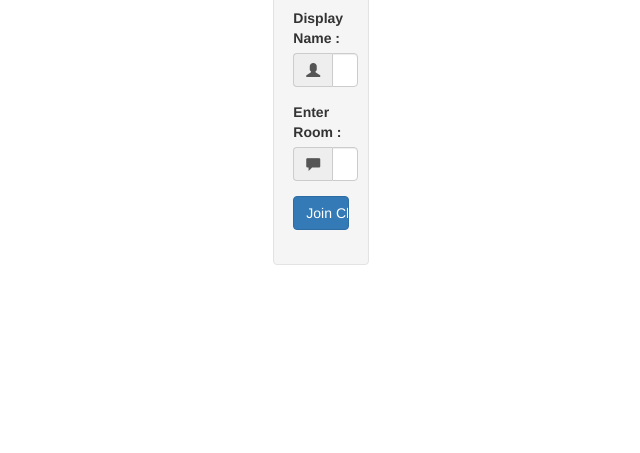
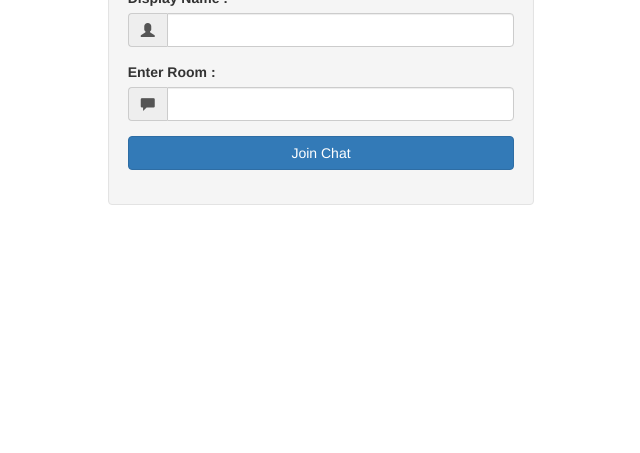
Before and after one commit to ScratchyGamer314/testing-heroku-app-idk, a website: page public/index.html in a window 1280 px wide. Shown: the part 347-800 px from the top of the page, without its empty margins (319-959 px from the left). Drawn offline with nearby package versions, Linux system fonts and the light colour scheme.

Commit message:
Update style.css
correct full width display on landing page

```diff
--- a/public/css/style.css
+++ b/public/css/style.css
@@ -3,6 +3,9 @@
   margin: 0;
   display: flex;
   align-items: center;
+}
+.vertical-center .container-fluid {
+  flex-grow:1
 }
 h1 {
   margin: 24px 0;
```
